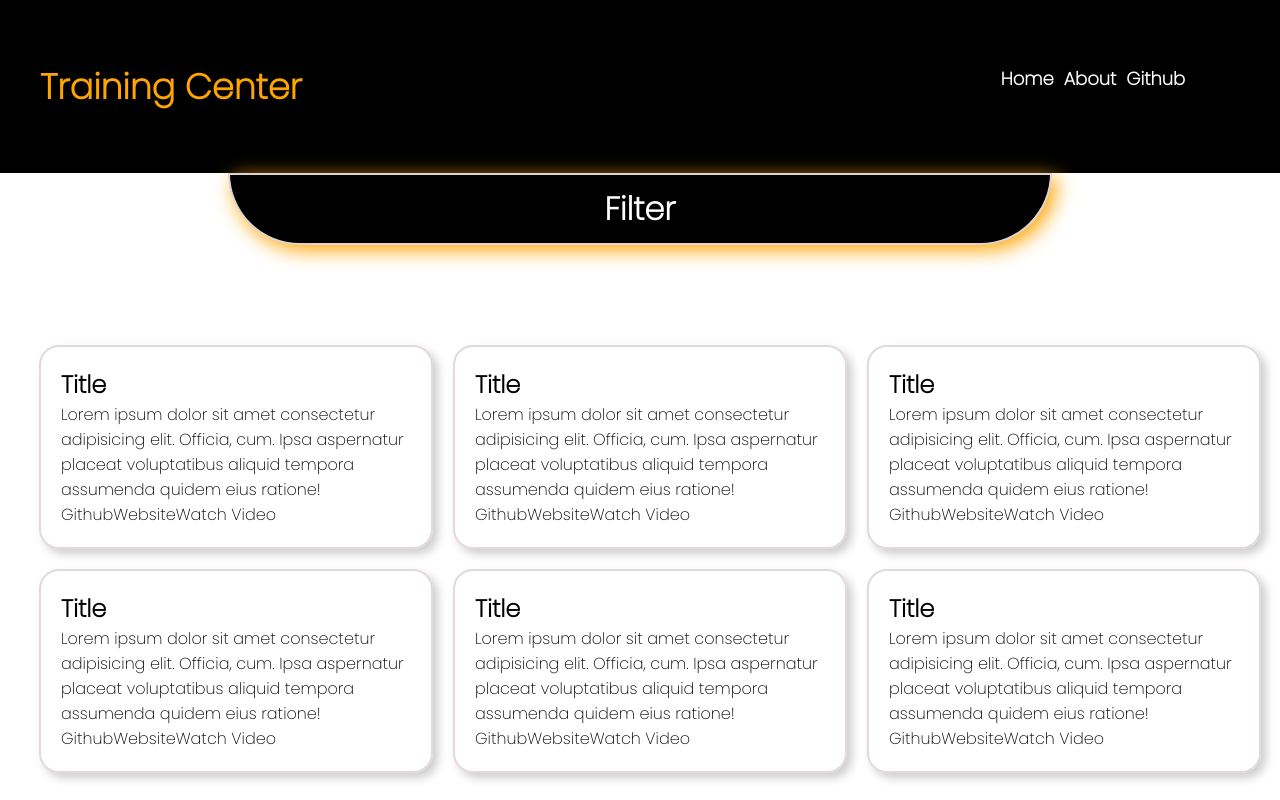
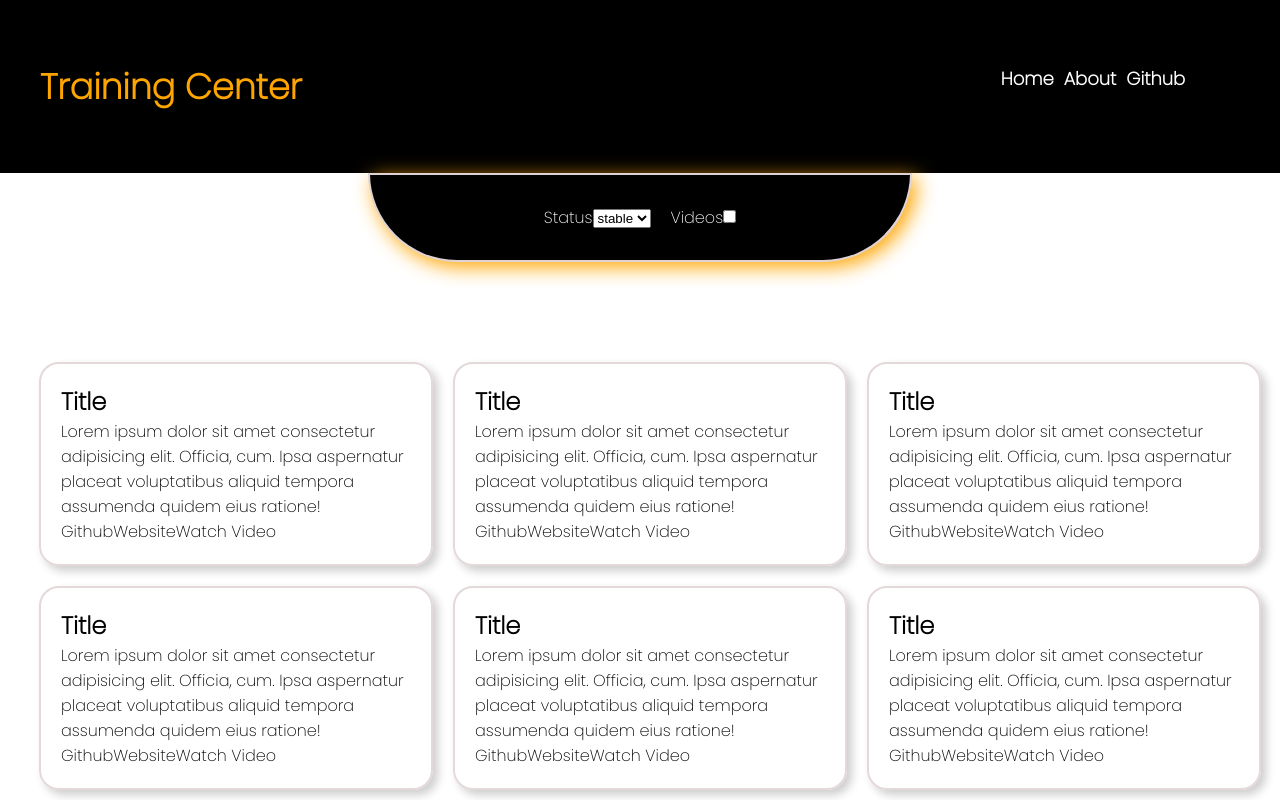
Before and after one commit to kowais915/Training-center, a Gatsby site: page / in a window 1280 px wide. Shown: the top 800 px of the page. Built offline with nearby package versions, Linux system fonts and the light colour scheme; Gatsby itself is replaced by a stand-in of ours.

Commit message:
added the dropdown and the checkbox to the filter

```diff
--- a/src/components/Filter.js
+++ b/src/components/Filter.js
@@ -1,10 +1,25 @@
 import React from 'react';
-import {filter} from '../styles/filter.module.css';
+import {filter, status} from '../styles/filter.module.css';
 
 const Filter = () => {
     return (
         <div className={filter}>
-                <h1>Filter</h1>
+                <div className={status}>
+                    <label htmlFor="dropdown">Status</label>
+                    <select name="status" id="dropdown">
+                        <option value="stable">stable</option>
+                        <option value="beta">beta</option>
+                        <option value="alpha">alpha</option>
+                    </select>
+
+                </div>
+
+
+                <div className={status}>
+                    <label htmlFor="checkbox">Videos</label>
+                    <input type="checkbox" id='checkbox' name='videos'/>
+
+                </div>
         </div>
     );
 }
--- a/src/styles/filter.module.css
+++ b/src/styles/filter.module.css
@@ -2,13 +2,20 @@
     text-align: center;
     margin-top: 20px;
     border: 2px rgb(223, 211, 211) solid;
-    width: 800px;
+    width: 500px;
     margin: 0px auto;
     margin-bottom: -60px;
-    padding: 10px;
+    padding: 20px;
     box-shadow: 5px 5px 20px orange;
     border-bottom-left-radius: 200px;
     border-bottom-right-radius: 200px;
     background-color: black;
     color: white;
+
+    display: flex;
+    justify-content: center;
 }
+
+.status{
+    margin: 10px;
+}
```
